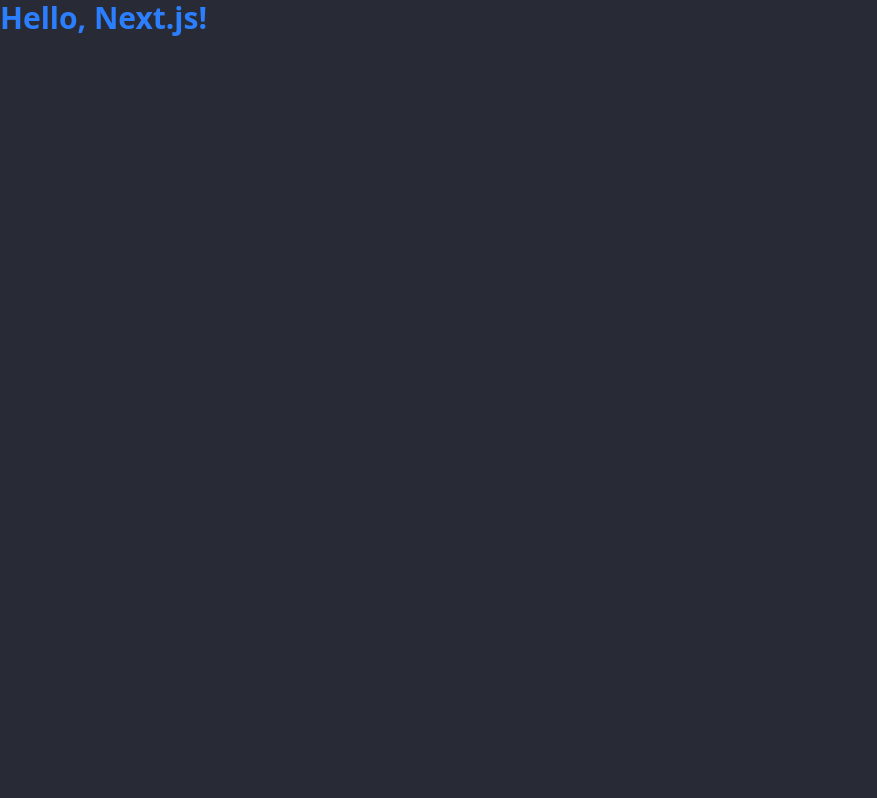
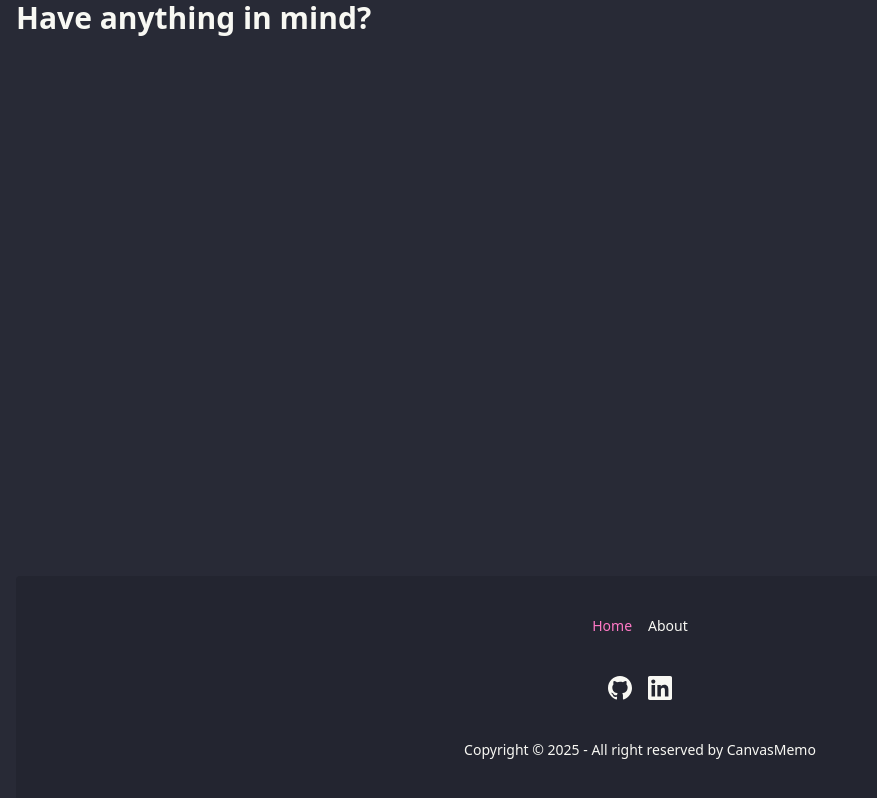
Before and after one commit to yujhenchen/fabricjs-note, a Next.js app: page / in a window 1280 px wide. Shown: the whole page, without its empty margins (0-877 px from the left). Built offline with nearby package versions, Linux system fonts and the light colour scheme.

Commit message:
feat: add home page draft

```diff
--- a/app/page.tsx
+++ b/app/page.tsx
@@ -1,3 +1,14 @@
-export default function HomePage() {
-  return <h1 className="text-3xl font-bold text-blue-500">Hello, Next.js!</h1>;
+import { Container } from "./components/container";
+import { Footer } from "./components/footer";
+import { PageLayout } from "./components/pageLayout";
+import { Plus } from "./components/plus";
+
+export default function Home() {
+  return (
+    <Container>
+      <PageLayout>
+        <h1 className="text-3xl font-bold">Have anything in mind?</h1>
+      </PageLayout>
+    </Container>
+  );
 }
```
